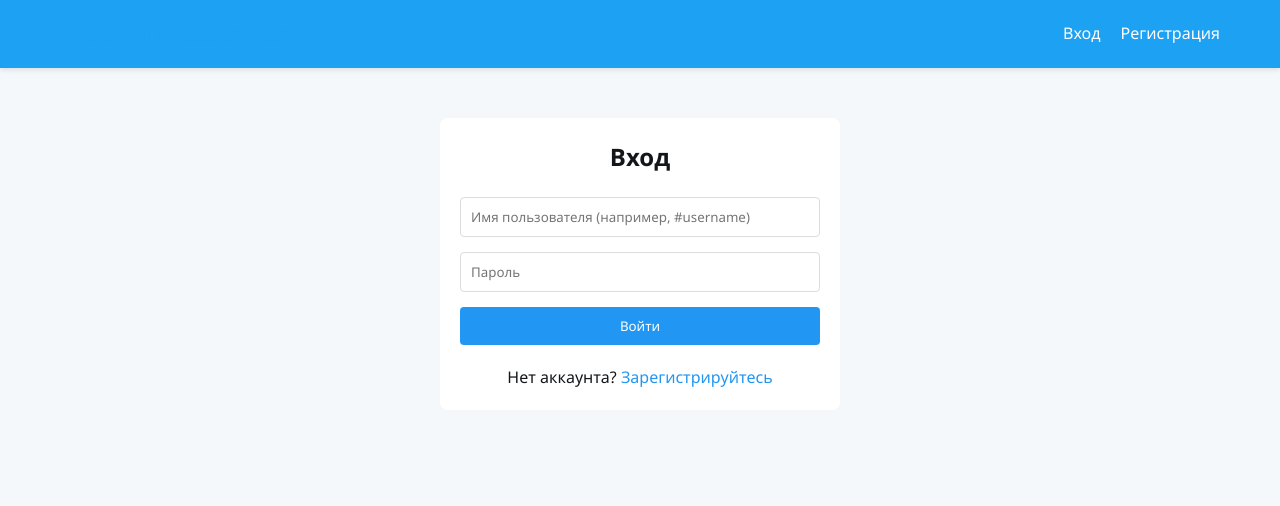
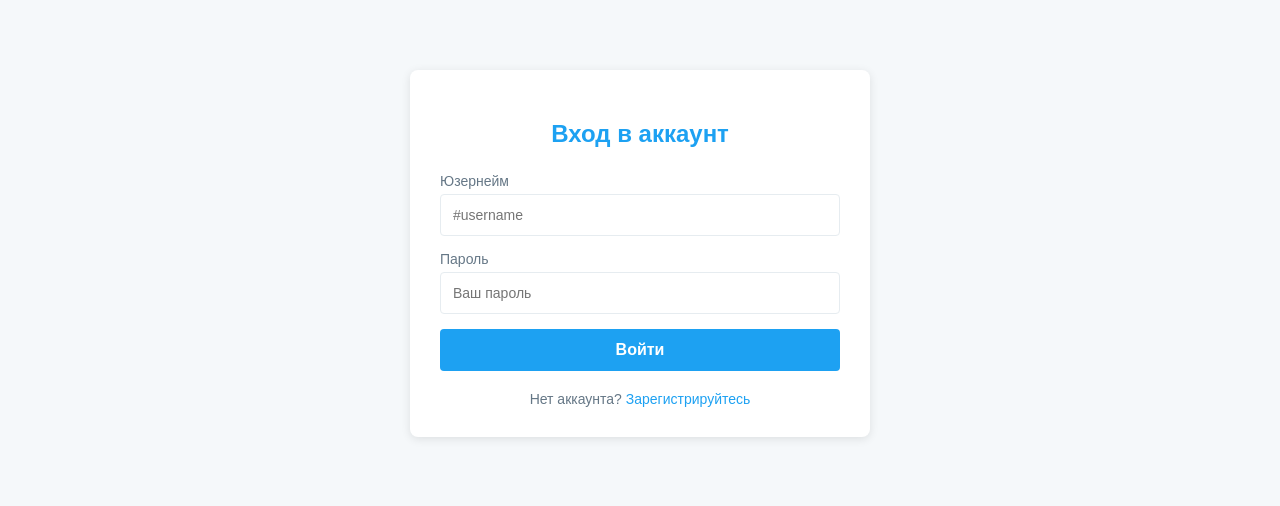
Before and after one commit to matveyv252524/site, a FastAPI app: page /login in a window 1280 px wide. Shown: the top 506 px of the page. Run offline with FastAPI, Linux system fonts and the light colour scheme; some libraries are stand-ins or nearby versions.

Commit message:
Update login.html

```diff
--- a/templates/login.html
+++ b/templates/login.html
@@ -1,25 +1,101 @@
-{% extends "base.html" %}
-
-{% block content %}
-    <div style="max-width: 400px; margin: 50px auto; padding: 20px; background: white; border-radius: 8px;">
-        <h2 style="text-align: center; margin-bottom: 20px;">Вход</h2>
+<!DOCTYPE html>
+<html>
+<head>
+    <title>Вход</title>
+    <style>
+        body {
+            font-family: Arial, sans-serif;
+            background: #f5f8fa;
+            margin: 0;
+            padding: 20px;
+        }
+        .login-container {
+            max-width: 400px;
+            margin: 50px auto;
+            padding: 30px;
+            background: white;
+            border-radius: 8px;
+            box-shadow: 0 2px 10px rgba(0,0,0,0.1);
+        }
+        h2 {
+            text-align: center;
+            color: #1da1f2;
+            margin-bottom: 25px;
+        }
+        .form-group {
+            margin-bottom: 15px;
+        }
+        input {
+            width: 100%;
+            padding: 12px;
+            border: 1px solid #e6ecf0;
+            border-radius: 4px;
+            box-sizing: border-box;
+            font-size: 14px;
+        }
+        button {
+            width: 100%;
+            padding: 12px;
+            background: #1da1f2;
+            color: white;
+            border: none;
+            border-radius: 4px;
+            cursor: pointer;
+            font-size: 16px;
+            font-weight: bold;
+        }
+        button:hover {
+            background: #1991db;
+        }
+        .error {
+            color: #e0245e;
+            text-align: center;
+            margin: 10px 0;
+            font-size: 14px;
+        }
+        .register-link {
+            text-align: center;
+            margin-top: 20px;
+            color: #657786;
+            font-size: 14px;
+        }
+        a {
+            color: #1da1f2;
+            text-decoration: none;
+        }
+        label {
+            display: block;
+            margin-bottom: 5px;
+            color: #657786;
+            font-size: 14px;
+        }
+    </style>
+</head>
+<body>
+    <div class="login-container">
+        <h2>Вход в аккаунт</h2>
 
         {% if error %}
-        <div style="color: #f44336; margin-bottom: 15px; text-align: center;">{{ error }}</div>
+        <div class="error">{{ error }}</div>
         {% endif %}
 
-        <form method="post" action="/login" style="display: flex; flex-direction: column; gap: 15px;">
-            <input type="text" name="username" placeholder="Имя пользователя (например, #username)" required
-                   style="padding: 10px; border: 1px solid #ddd; border-radius: 4px;">
-            <input type="password" name="password" placeholder="Пароль" required
-                   style="padding: 10px; border: 1px solid #ddd; border-radius: 4px;">
-            <button type="submit" style="padding: 10px; background: #2196f3; color: white; border: none; border-radius: 4px; cursor: pointer;">
-                Войти
-            </button>
+        <form method="post" action="/login">
+            <div class="form-group">
+                <label for="username">Юзернейм</label>
+                <input type="text" id="username" name="username" placeholder="#username" required>
+            </div>
+
+            <div class="form-group">
+                <label for="password">Пароль</label>
+                <input type="password" id="password" name="password" placeholder="Ваш пароль" required>
+            </div>
+
+            <button type="submit">Войти</button>
         </form>
 
-        <div style="text-align: center; margin-top: 20px;">
-            Нет аккаунта? <a href="/register" style="color: #2196f3;">Зарегистрируйтесь</a>
+        <div class="register-link">
+            Нет аккаунта? <a href="/register">Зарегистрируйтесь</a>
         </div>
     </div>
-{% endblock %}
+</body>
+</html>
```
